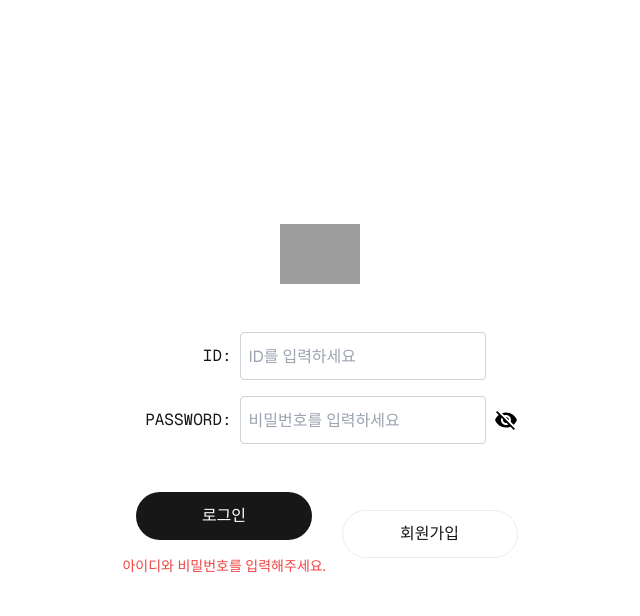
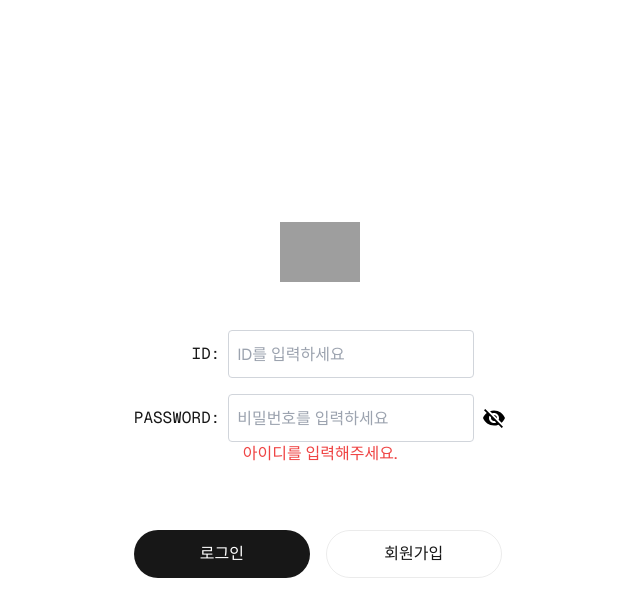
Before and after one commit to dlwlstjs/health-dashboard, a Next.js app: page /login in a window 1280 px wide. Both pictures are taken after a click on the button "로그인". Shown: the top 616 px of the page, without its empty margins (320-960 px from the left). Built offline with nearby package versions, Linux system fonts and the light colour scheme; grey boxes are pictures that could not be loaded.

Commit message:
로그인 유효성 검사

```diff
--- a/app/components/LoginButton.tsx
+++ b/app/components/LoginButton.tsx
@@ -1,66 +1,56 @@
-import React, { useState } from 'react';
-import { useRouter } from 'next/navigation';
+import React from "react";
 
 interface LoginButtonProps {
   userId: string;
   password: string;
+  setErrorMessage: (message: string) => void;
 }
 
-const LoginButton: React.FC<LoginButtonProps> = ({ userId, password }) => {
-  const router = useRouter();
-  const [loading, setLoading] = useState(false);
-  const [errorMessage, setErrorMessage] = useState<string | null>(null);
-
+const LoginButton: React.FC<LoginButtonProps> = ({
+  userId,
+  password,
+  setErrorMessage,
+}) => {
   const handleLoginClick = async () => {
-    if (!userId || !password) {
-      setErrorMessage('아이디와 비밀번호를 입력해주세요.');
+    if (!userId.trim()) {
+      setErrorMessage("아이디를 입력해주세요.");
+      return;
+    } else if (!password.trim()){
+      setErrorMessage("비밀번호를 입력해주세요.");
       return;
     }
 
-    setLoading(true);
-    setErrorMessage(null);
-
     try {
-      const response = await fetch('/api/user/login', {
-        method: 'POST',
+      const response = await fetch("/api/user/login", {
+        method: "POST",
         headers: {
-          'Content-Type': 'application/json',
+          "Content-Type": "application/json",
         },
         body: JSON.stringify({ userId, password }),
-        credentials: 'include', // 쿠키 포함
+        credentials: "include", // 쿠키 포함
       });
 
       const result = await response.json();
 
-      // 로그인 후, 서버에서 반환한 쿠키 상태를 확인하는 로그
-      console.log('Login response:', result); // 로그인 응답 로그
-      console.log('Response cookies:', document.cookie); // 브라우저 쿠키 로그 확인
-
       if (response.ok) {
-        alert('로그인 성공!');
-        router.push('/'); // 로그인 후 홈으로 이동
+        alert("로그인 성공!");
+        window.location.href = "/";
       } else {
-        setErrorMessage(result.message || '로그인 실패. 다시 시도해주세요.');
+        setErrorMessage(result.message || "로그인 실패. 다시 시도해주세요.");
       }
     } catch (error) {
-      setErrorMessage('로그인 중 오류가 발생했습니다.');
-      console.error('로그인 오류:', error);
-    } finally {
-      setLoading(false);
+      setErrorMessage("로그인 중 오류가 발생했습니다.");
+      console.error("로그인 오류:", error);
     }
   };
 
   return (
-    <div className="flex flex-col items-center gap-2">
     <button
       className="rounded-full border border-solid border-transparent transition-colors flex items-center justify-center bg-foreground text-background gap-2 hover:bg-[#383838] dark:hover:bg-[#ccc] text-sm sm:text-base h-10 sm:h-12 px-6 sm:min-w-44"
       onClick={handleLoginClick}
-        disabled={loading} // 로딩 중에는 버튼 비활성화
     >
       로그인
     </button>
-      {errorMessage && <span className="text-red-500 text-sm mt-2">{errorMessage}</span>}
-    </div>
   );
 };
 
--- a/app/login/page.tsx
+++ b/app/login/page.tsx
@@ -11,6 +11,7 @@ export default function LoginPage() {
   const [userId, setUserId] = useState("");
   const [password, setPassword] = useState("");
   const [showPassword, setShowPassword] = useState(false);
+  const [errorMessage, setErrorMessage] = useState(""); // 에러 메시지를 관리하는 상태
   const router = useRouter();
 
   const handleSignupClick = () => {
@@ -31,12 +32,11 @@ export default function LoginPage() {
             />
           </div>
           <div className="flex flex-col gap-4 mt-12 mb-12">
+            <div className="flex flex-col">
               <div className="flex items-center gap-2 justify-end">
-              <div>
                 <label className="text-sm sm:text-base font-[family-name:var(--font-geist-mono)]">
                   ID:
                 </label>
-              </div>
                 <input
                   type="text"
                   className="border border-gray-300 rounded h-10 sm:h-12 px-2"
@@ -46,12 +46,13 @@ export default function LoginPage() {
                 />
                 <div className="w-6 h-6"></div>
               </div>
+            </div>
+
+            <div className="flex flex-col">
               <div className="flex items-center gap-2 justify-end">
-              <div>
                 <label className="text-sm sm:text-base font-[family-name:var(--font-geist-mono)]">
                   PASSWORD:
                 </label>
-              </div>
                 <div className="flex items-center">
                   <input
                     type={showPassword ? "text" : "password"}
@@ -69,10 +70,21 @@ export default function LoginPage() {
                   </button>
                 </div>
               </div>
+          {/* 로그인 실패 메시지 */}
+          {errorMessage && (
+            <div className="text-red-500 text-sm sm:text-base text-center mb-4">
+              {errorMessage}
+            </div>
+          )}
+            </div>
           </div>
 
           <div className="flex gap-4 items-center flex-col sm:flex-row">
-            <LoginButton userId={userId} password={password} />
+            <LoginButton
+              userId={userId}
+              password={password}
+              setErrorMessage={setErrorMessage} // 에러 메시지 전달
+            />
             <SignupButton onClick={handleSignupClick} />
           </div>
         </div>
```
Also changed, not shown: 1 other file (tests, documents, lock files or other folders). Lines whose indentation alone changed are shown as unchanged.
